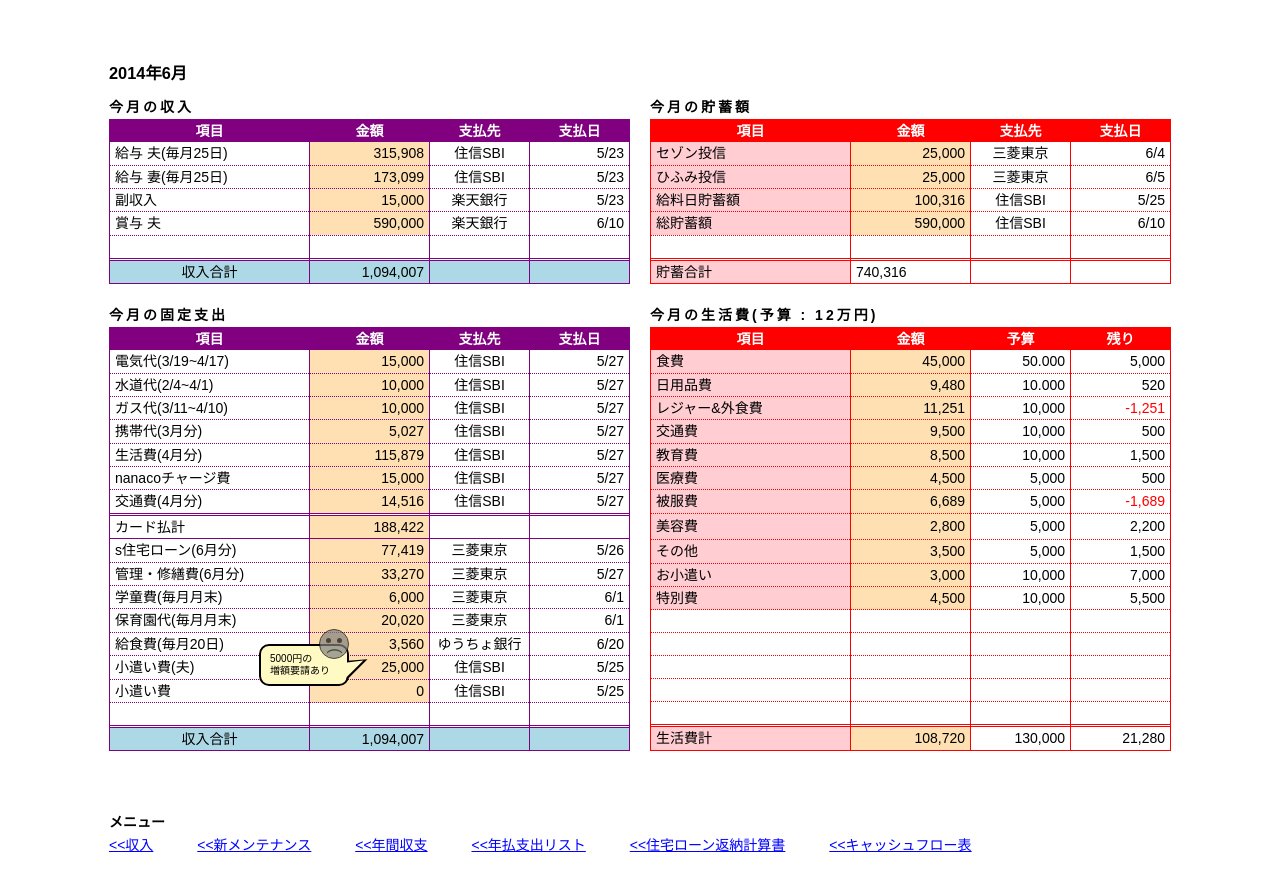
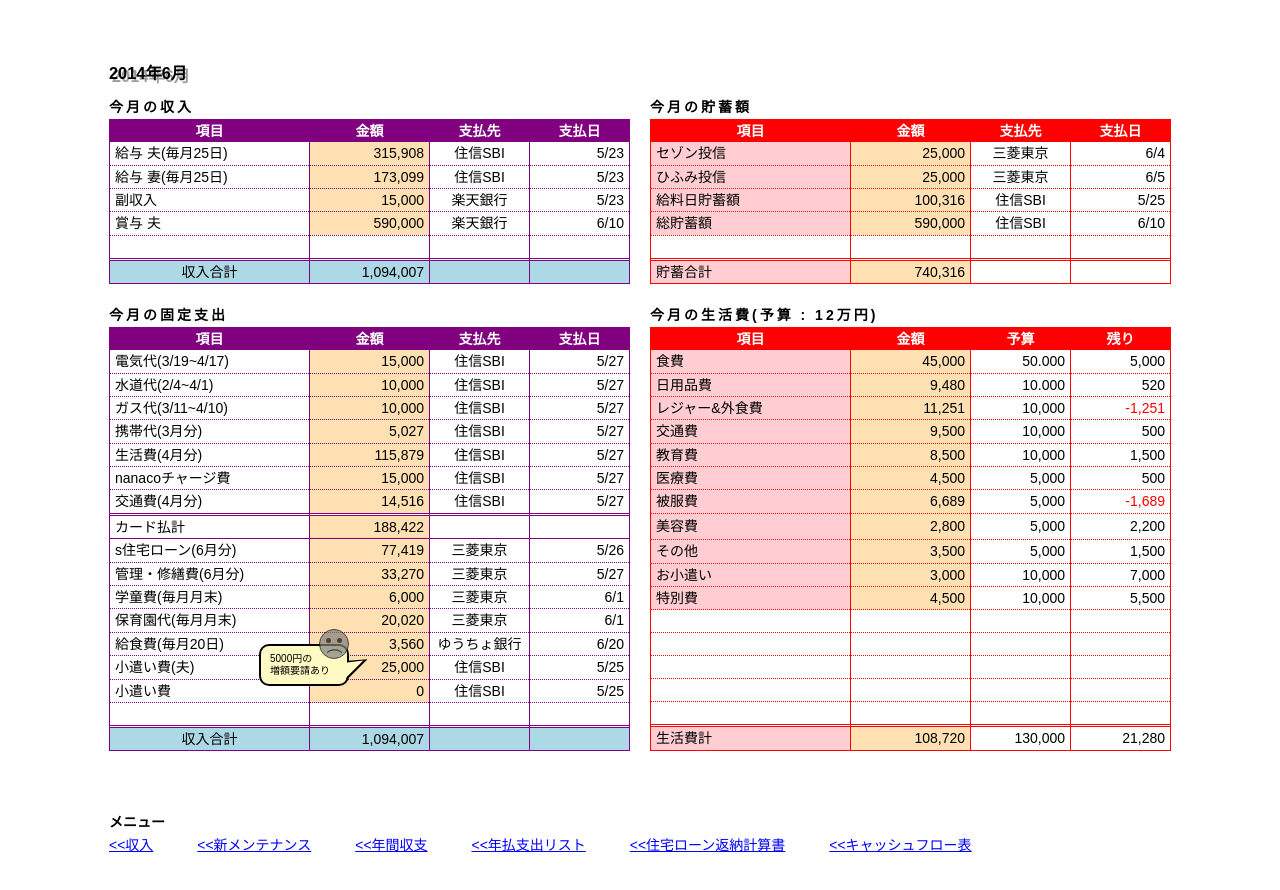
Before and after one commit to merci10/Ys-exercises, a plain HTML site: page HTML : CSS/課題5/index.html in a window 1280 px wide. Drawn offline with Linux system fonts and the light colour scheme.

Commit message:
課題6 headerTitleのtext-shadow追加

```diff
--- a/HTML : CSS/課題5/index.html
+++ b/HTML : CSS/課題5/index.html
@@ -254,7 +254,7 @@
             </tr>
             <tr>
               <td class="red_cell red_category">貯蓄合計</td>
-              <td class="red_cell">740,316</td>
+              <td class="red_cell red_price">740,316</td>
               <td class="red_cell"></td>
               <td class="red_cell"></td>
             </tr>
--- a/HTML : CSS/課題5/main.css
+++ b/HTML : CSS/課題5/main.css
@@ -218,6 +218,10 @@ th, td {
 	margin-bottom: 10px;
 }
 
+.headerTitle {
+	text-shadow: 3px 3px 0 #9E9E9E;
+}
+
 .mainWrap {
   margin-bottom: 60px;
 }
```
